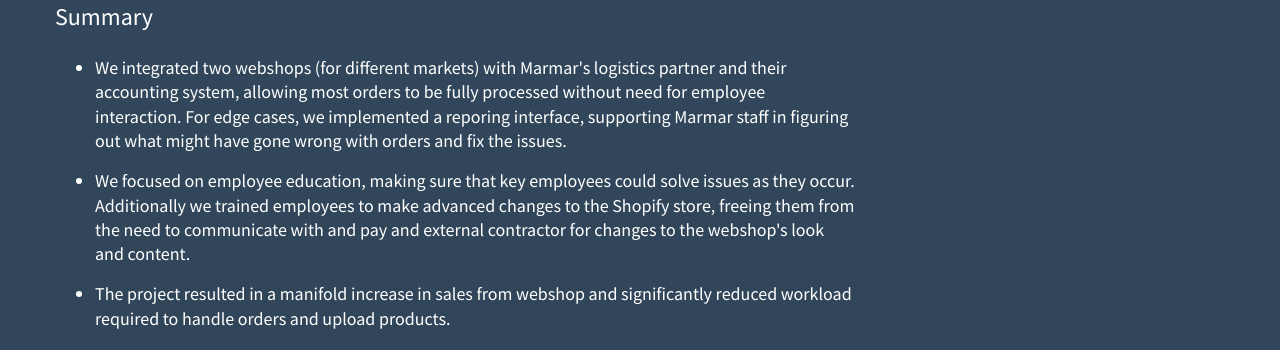
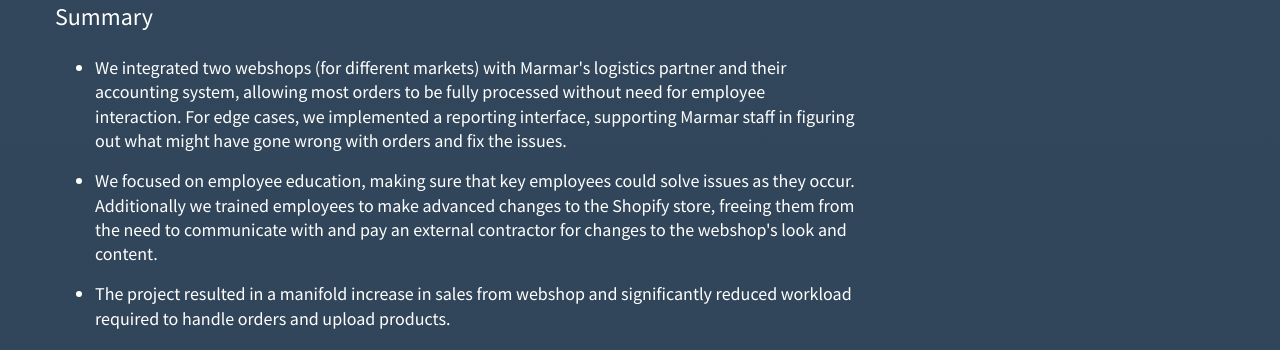
Before and after one commit to derangeddk/deranged.dk, a Jekyll site: the page built from cases/index.html, in a window 1280 px wide and 900 px high, scrolled down 694 px. Shown: the part 204-554 px from the top of the window. Built offline with Jekyll 4.4.1, drawn with Linux system fonts in a browser that asks for light colours; some of the changed text lies outside the part shown.

Commit message:
Fix typos and update text

```diff
--- a/cases/index.html
+++ b/cases/index.html
@@ -139,13 +139,13 @@ title: 'Cases ____ deranged'
                         <li>
                             We integrated two webshops (for different markets) with Marmar's logistics partner and their
                             accounting system, allowing most orders to be fully processed without need for employee
-                            interaction. For edge cases, we implemented a reporing interface, supporting Marmar staff in
+                            interaction. For edge cases, we implemented a reporting interface, supporting Marmar staff in
                             figuring out what might have gone wrong with orders and fix the issues.
                         </li>
                         <li>
                             We focused on employee education, making sure that key employees could solve issues as they
                             occur. Additionally we trained employees to make advanced changes to the Shopify store, freeing
-                            them from the need to communicate with and pay and external contractor for changes to the
+                            them from the need to communicate with and pay an external contractor for changes to the
                             webshop's look and content.
                         </li>
                         <li>
@@ -435,8 +435,7 @@ title: 'Cases ____ deranged'
                         <a
                             href="https://nornorm.com/press-releases/nornorm-wins-the-nordic-proptech-awards-in-space-as-a-service/"
                             target="_blank"
-                            >award-winning property technology startup</a
-                        >, helping with development of their core product offering.
+                            >award-winning property technology startup</a>, helping with development of their core product offering.
                     </h2>
                     <p>
                         We worked on building a generalized UI with reusable basic components, allowing stakeholders
```
Also changed, not shown: other parts of cases/index.html (+2 -3 lines).
